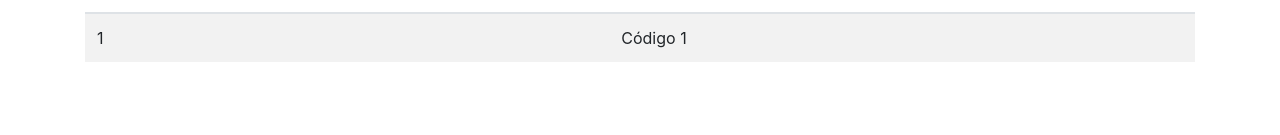
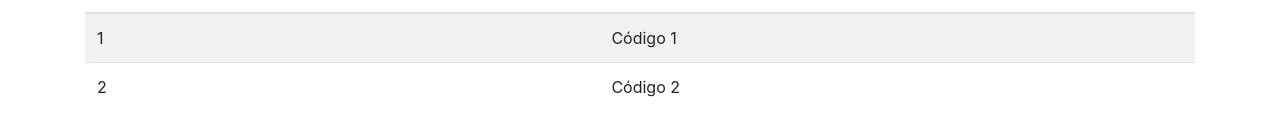
Before and after one commit to MattFerreira213/teste-rz-sistemas-q2-q3, a website: page index.html in a window 1280 px wide. Shown: the part 329-464 px from the top of the page. Drawn offline with nearby package versions, Linux system fonts and the light colour scheme.

Commit message:
Update index.html

```diff
--- a/index.html
+++ b/index.html
@@ -75,6 +75,10 @@
                     <td>1</td>
                     <td>Código 1</td>
                 </tr>
+                 <tr>
+                    <td>2</td>
+                    <td>Código 2</td>
+                </tr>
             </tbody>
         </table>
 
```
